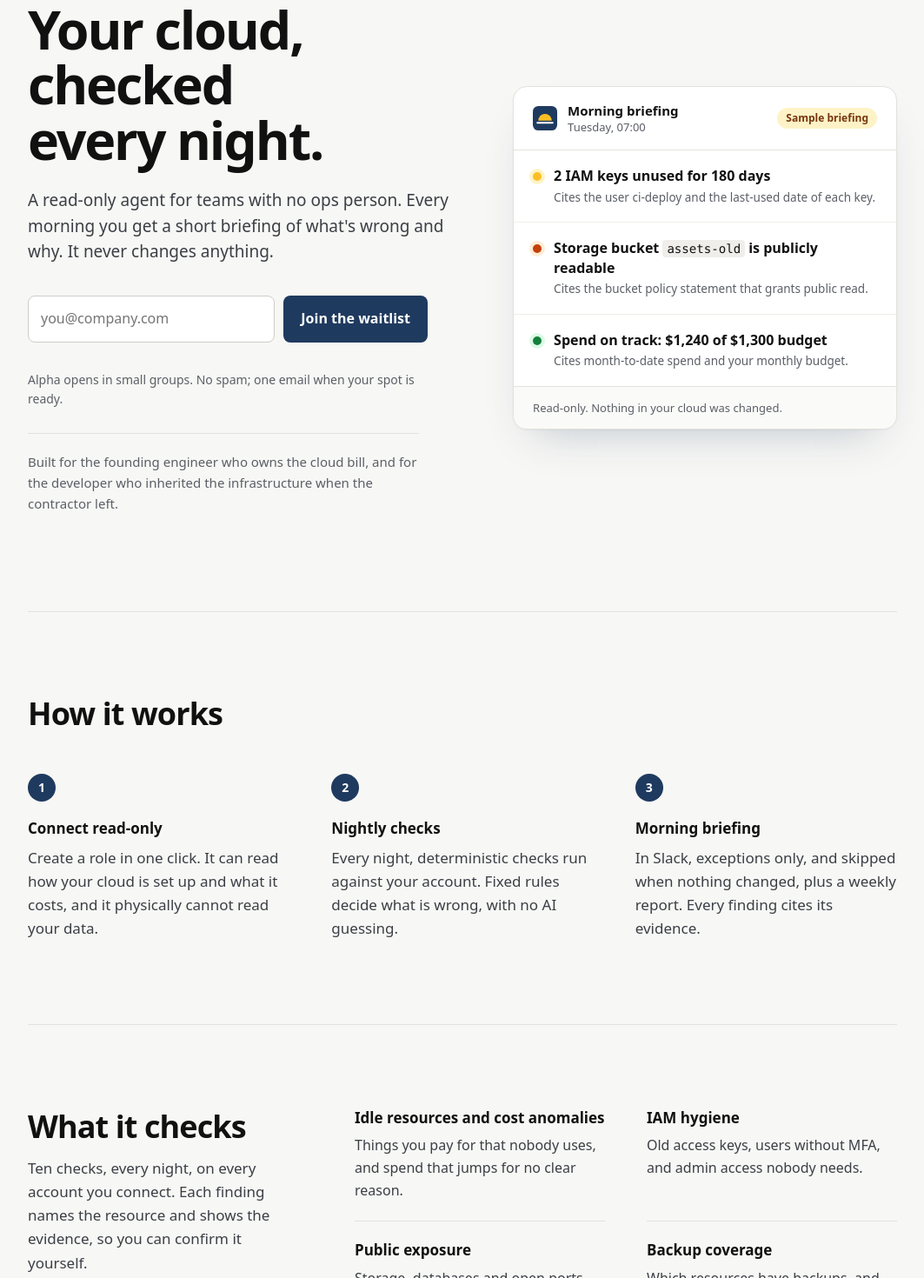
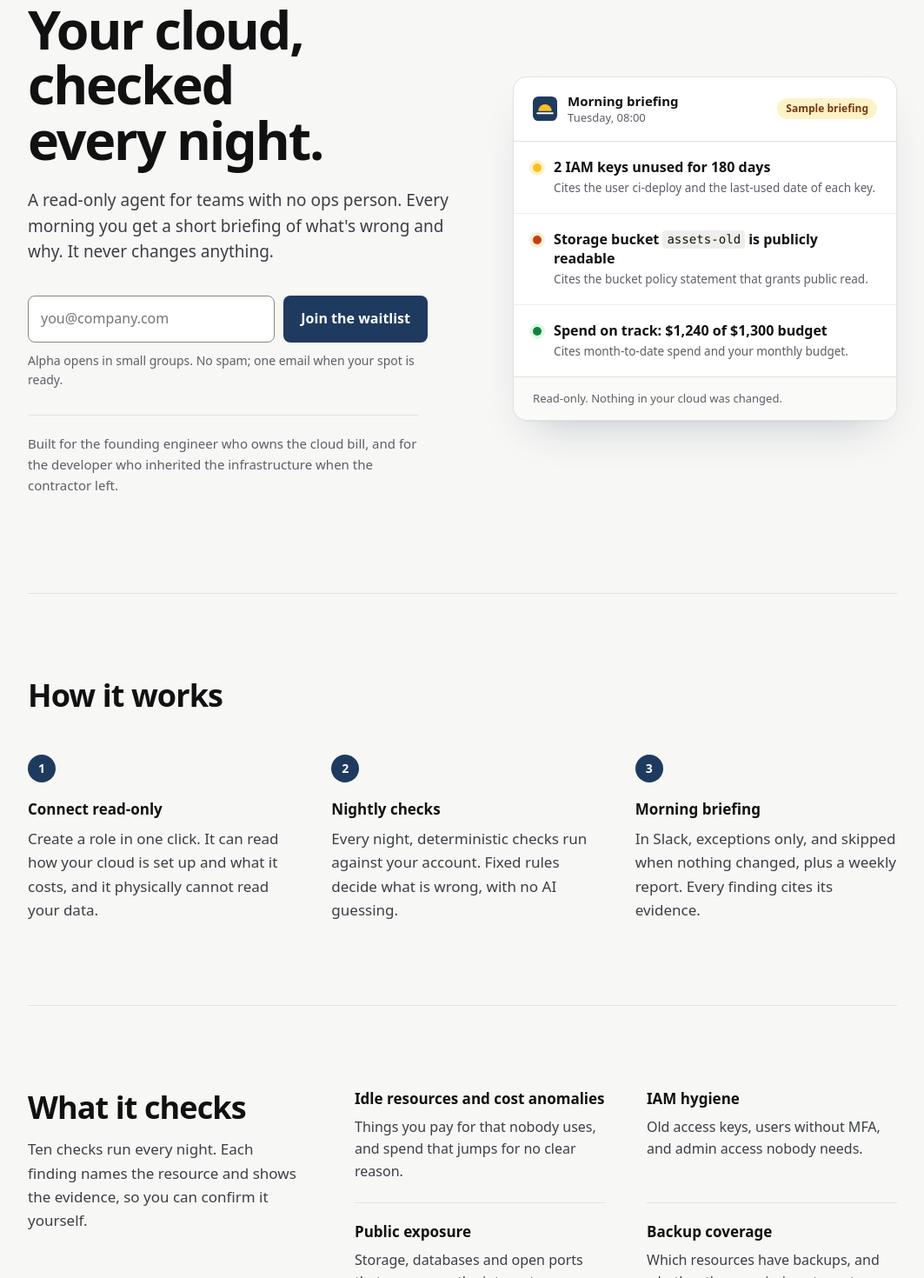
Before and after one commit to OpsAgentDev/opsagent-web, a Next.js app: page / in a window 1280 px wide. Shown: the part 140-1610 px from the top of the page at 87% size, without its empty margins (108-1171 px from the left). Built offline with nearby package versions, Linux system fonts and the light colour scheme; no server answers; what openapi-fetch would draw is missing.

Commit message:
Fix landing review findings: form focus, input contrast, copy, a11y links

```diff
--- a/app/(marketing)/marketing.css
+++ b/app/(marketing)/marketing.css
@@ -230,16 +230,17 @@ body:has(.mkt) { background: #f7f7f5; }
 .mkt .waitlist-row { display: flex; gap: 10px; }
 .mkt .waitlist input {
   flex: 1; min-width: 0; padding: 13px 14px; font: inherit; font-size: 16px; color: var(--ink);
-  background: #fff; border: 1px solid #cfcdc6; border-radius: 8px;
+  background: #fff; border: 1px solid #8a877f; border-radius: 8px;
 }
 .mkt .waitlist input:focus-visible, .mkt .waitlist button:focus-visible { outline: 2px solid var(--navy); outline-offset: 2px; }
 .mkt .waitlist button {
   padding: 13px 20px; font: inherit; font-size: 16px; font-weight: 600; color: #fff; background: var(--navy);
   border: 0; border-radius: 8px; cursor: pointer; white-space: nowrap;
 }
-.mkt .waitlist button:hover:not(:disabled) { background: #28497a; }
-.mkt .waitlist button:disabled { opacity: 0.6; cursor: progress; }
-.mkt .waitlist-err { min-height: 1.4em; margin-top: 10px; font-size: 14px; color: #a12a1f; }
-.mkt .waitlist-hint { margin-top: 2px; font-size: 14px; color: var(--soft); }
+.mkt .waitlist button:hover:not([aria-disabled="true"]) { background: #28497a; }
+.mkt .waitlist button[aria-disabled="true"] { opacity: 0.6; cursor: progress; }
+.mkt .waitlist-err:not(:empty) { margin-top: 10px; }
+.mkt .waitlist-err { font-size: 14px; color: #a12a1f; }
+.mkt .waitlist-hint { margin-top: 10px; font-size: 14px; color: var(--soft); }
 .mkt .waitlist-ok { padding: 16px 18px; font-size: 17px; color: var(--navy); background: #fff; border: 1px solid var(--line); border-left: 3px solid var(--navy); border-radius: 8px; }
 @media (max-width: 480px) { .mkt .waitlist-row { flex-direction: column; } }
--- a/app/(marketing)/page.tsx
+++ b/app/(marketing)/page.tsx
@@ -26,7 +26,7 @@ const CHECKS = [
   ["Certificate expiry", "Certificates close to expiring, flagged before your users see the error."],
   ["Logging and detection gaps", "Audit logs and threat detection that are switched off or incomplete."],
   ["Idle GPUs and stuck training jobs", "GPU machines doing nothing, and training jobs that stopped making progress."],
-  ["Leaked secrets that still work", "Secrets flagged by GitHub secret scanning that are still valid in your cloud."],
+  ["Leaked secrets that are still active", "Secrets flagged by GitHub secret scanning whose keys are still active in your cloud."],
   ["Infrastructure-as-code drift", "Resources that no longer match the code that is supposed to define them."],
   ["Deploy and pipeline health", "Pipelines that keep failing and deploys that stalled halfway."],
 ];
@@ -73,7 +73,7 @@ export default function Home() {
         <div>
           <h2 id="what-it-checks-h">What it checks</h2>
           <p className="section-lead">
-            Ten checks, every night, on every account you connect. Each finding names the resource and shows the
+            Ten checks run every night. Each finding names the resource and shows the
             evidence, so you can confirm it yourself.
           </p>
         </div>
@@ -122,7 +122,7 @@ export default function Home() {
       <section className="section closing" aria-labelledby="closing-h">
         <h2 id="closing-h">Start your mornings knowing what changed.</h2>
         <p className="section-lead">
-          The alpha opens to a few teams at a time, and early teams shape which checks come next.
+          The alpha opens to a few teams at a time. Join the waitlist and we will email you when your spot is ready.
         </p>
         <WaitlistForm source="landing-footer" />
       </section>
--- a/components/marketing/BriefingCard.tsx
+++ b/components/marketing/BriefingCard.tsx
@@ -33,7 +33,7 @@ export function BriefingCard() {
         <Mark size={28} />
         <div>
           <p className="briefing-title">Morning briefing</p>
-          <p className="briefing-meta">Tuesday, 07:00</p>
+          <p className="briefing-meta">Tuesday, 08:00</p>
         </div>
         <span className="briefing-sample">Sample briefing</span>
       </div>
--- a/components/marketing/WaitlistForm.tsx
+++ b/components/marketing/WaitlistForm.tsx
@@ -1,6 +1,6 @@
 "use client";
 
-import { useState } from "react";
+import { useEffect, useRef, useState } from "react";
 import createClient from "openapi-fetch";
 import { API_BASE_URL } from "@/lib/api/client";
 import type { paths } from "@/lib/api/schema";
@@ -19,9 +19,12 @@ export function WaitlistForm({ source }: { source: "landing-hero" | "landing-foo
   const [state, setState] = useState<State>("idle");
   const [error, setError] = useState("");
   const id = `waitlist-${source}`;
+  const okRef = useRef<HTMLParagraphElement>(null);
+  useEffect(() => { if (state === "done") okRef.current?.focus(); }, [state]);
 
   async function submit(e: React.FormEvent<HTMLFormElement>) {
     e.preventDefault();
+    if (state === "pending") return;
     const email = String(new FormData(e.currentTarget).get("email") ?? "").trim();
     if (!email.includes("@")) return setError(MESSAGES.invalid);
     setError("");
@@ -39,17 +42,17 @@ export function WaitlistForm({ source }: { source: "landing-hero" | "landing-foo
   return (
     <div className="waitlist">
       <div aria-live="polite">
-        {state === "done" && <p className="waitlist-ok">You&apos;re on the list. We&apos;ll email you when your spot opens.</p>}
+        {state === "done" && <p className="waitlist-ok" ref={okRef} tabIndex={-1}>You&apos;re on the list. We&apos;ll email you when your spot opens.</p>}
       </div>
       {state !== "done" && (
         <form onSubmit={submit} noValidate>
           <label htmlFor={id} className="sr-only">Email address</label>
           <div className="waitlist-row">
-            <input id={id} name="email" type="email" required autoComplete="email" placeholder="you@company.com" />
-            <button type="submit" disabled={state === "pending"}>Join the waitlist</button>
+            <input id={id} name="email" type="email" required autoComplete="email" aria-invalid={error === MESSAGES.invalid} aria-describedby={error ? `${id}-err ${id}-hint` : `${id}-hint`} placeholder="you@company.com" />
+            <button type="submit" aria-disabled={state === "pending"}>Join the waitlist</button>
           </div>
-          <p role="alert" className="waitlist-err">{error}</p>
-          <p className="waitlist-hint">Alpha opens in small groups. No spam; one email when your spot is ready.</p>
+          <p role="alert" id={`${id}-err`} className="waitlist-err">{error}</p>
+          <p id={`${id}-hint`} className="waitlist-hint">Alpha opens in small groups. No spam; one email when your spot is ready.</p>
         </form>
       )}
     </div>
```
Also changed, not shown: 1 other file (tests, documents, lock files or other folders).
